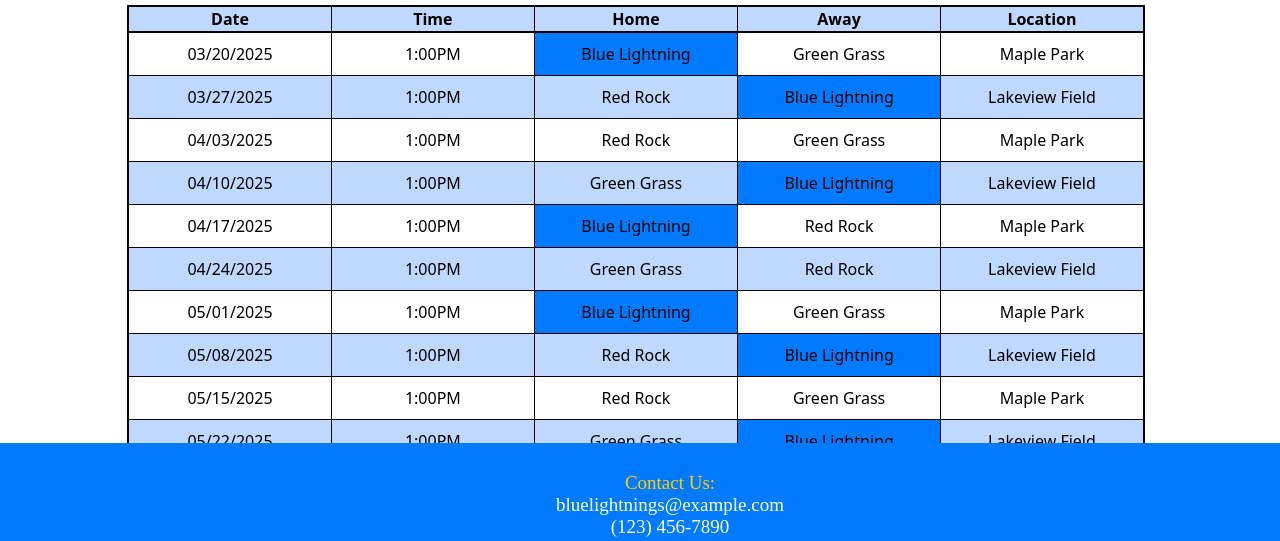
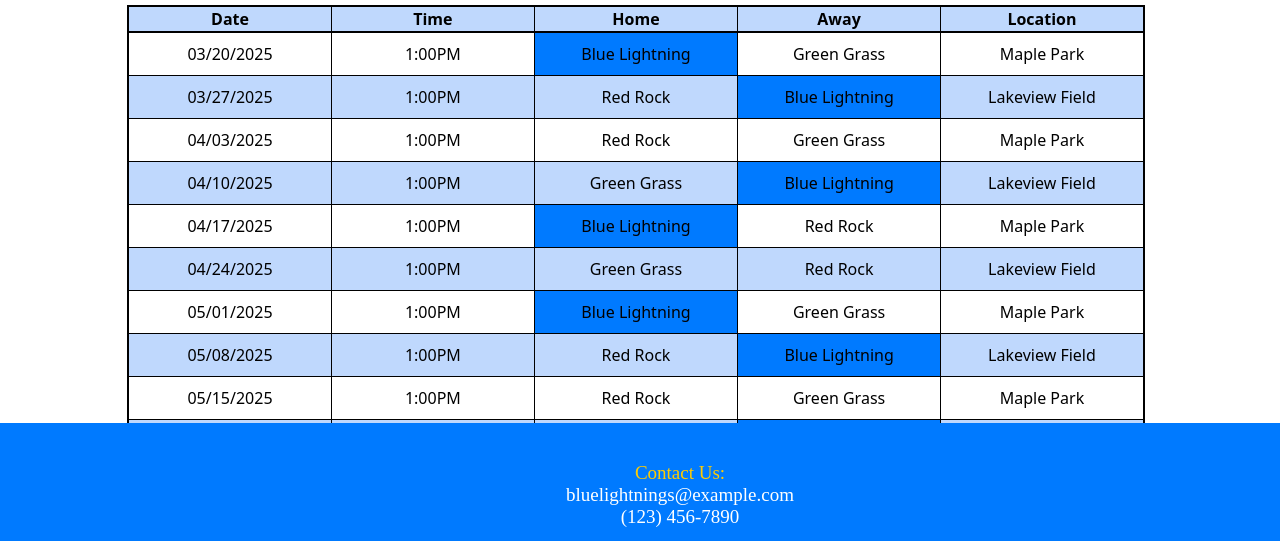
Before and after one commit to oy-yuji/Foundation-Final-Project, a plain HTML site: page schedule.html in a window 1280 px wide. Shown: the part 257-798 px from the top of the page. Drawn offline with Linux system fonts and the light colour scheme.

Commit message:
Reformated the code.

```diff
--- a/schedule.css
+++ b/schedule.css
@@ -91,16 +91,13 @@ footer{
    background-color: #007aff;
    color: white;
    text-align: center;
-   padding: 10px;
+   padding: 20px;
    position: fixed;
    bottom: 0;
    width: 100%;
    height: 80px;
    font-size: 19px;
-
 }
-
-/*Format inside the footer*/
 footer ul{
    list-style: none;
 }
```
Also changed, not shown: schedule.html (+1 -1 lines).
